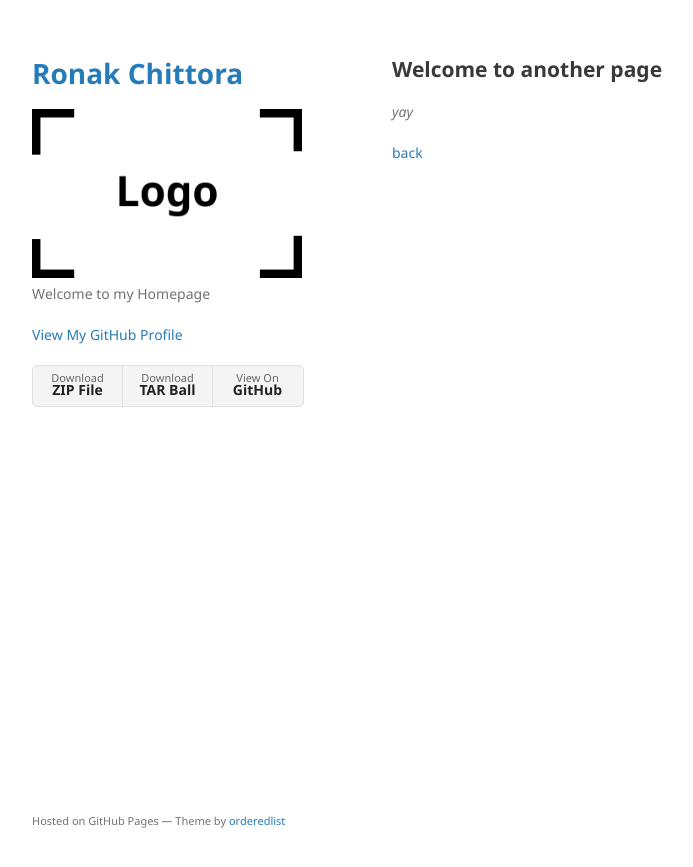
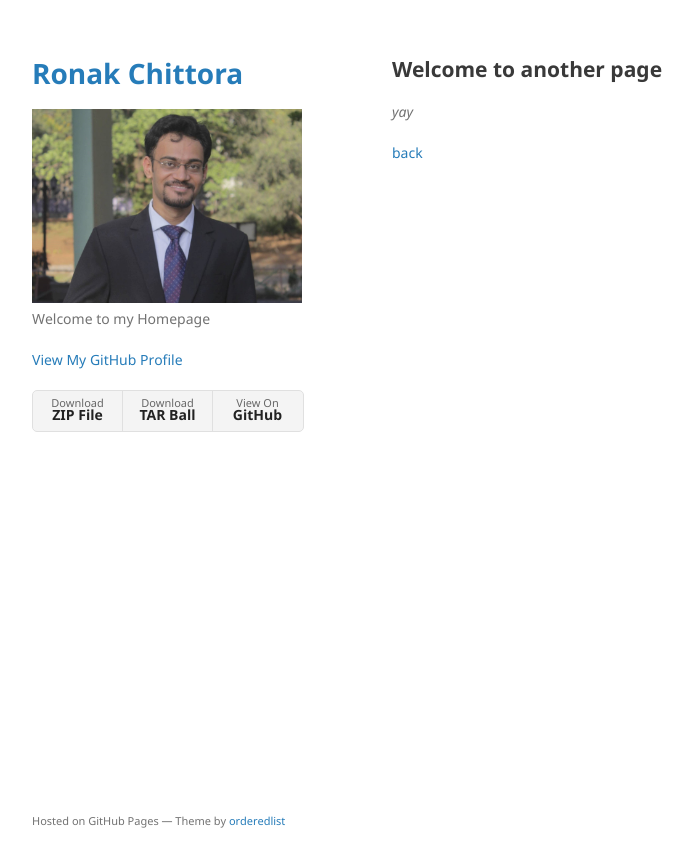
Before and after one commit to ronakchittora/ronakchittora.github.io, a Jekyll site: the page built from another-page.md, in a window 1280 px wide. Shown: the top 867 px of the page, without its empty margins (178-871 px from the left). Built offline with Jekyll 4.4.1, drawn with Linux system fonts in a browser that asks for light colours; our own code applies the rules of GitHub Pages for plain Markdown files.

Commit message:
Update _config.yml

```diff
--- a/_config.yml
+++ b/_config.yml
@@ -1,5 +1,5 @@
 title: Ronak Chittora
-logo: /assets/img/logo.png
+logo: /assets/img/image.jpg
 description: Welcome to my Homepage
 show_downloads: true
 google_analytics:
```
